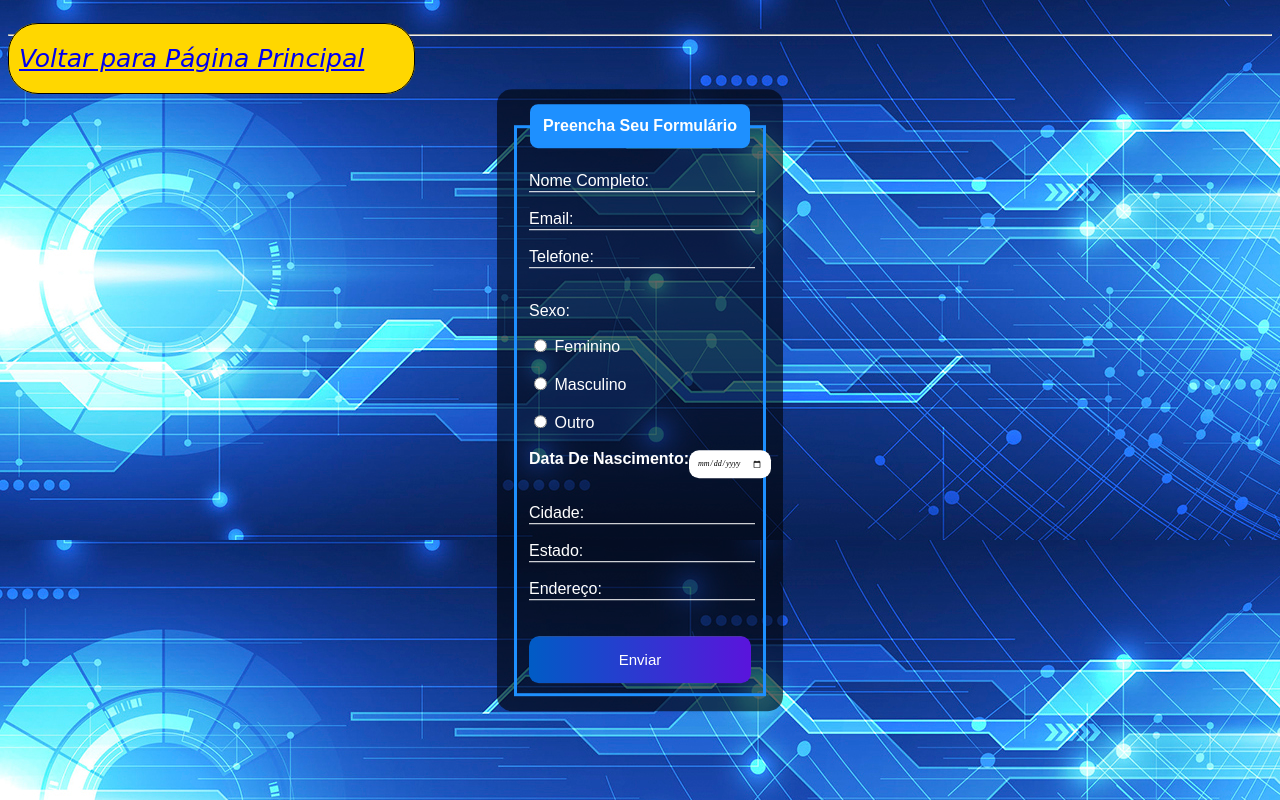
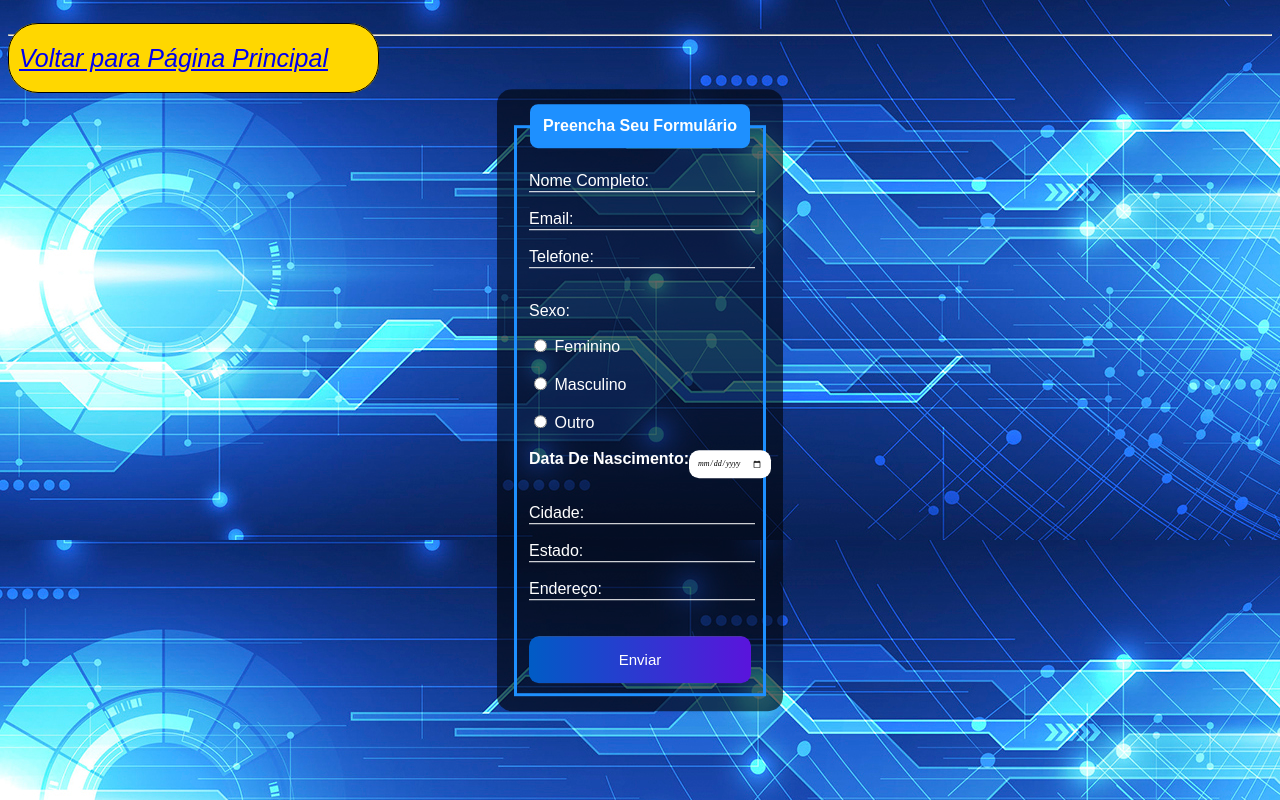
Before and after one commit to Ronald-02/projetoindividual.github.io, a plain HTML site: page formulario.html in a window 1280 px wide. Drawn offline with Linux system fonts and the light colour scheme.

Commit message:
Update formulario.html

```diff
--- a/formulario.html
+++ b/formulario.html
@@ -102,7 +102,6 @@ background-image:linear-gradient(to right,rgb(0,80,172), rgb(80,19,195));
     border: 1px solid black;
     border-radius: 30px;
     background: gold;
-    font-family: 'Crete Round', cursive;
     font-style: italic;
     font-size: 25px;
     padding: 20px 50px 20px 10px;
```
